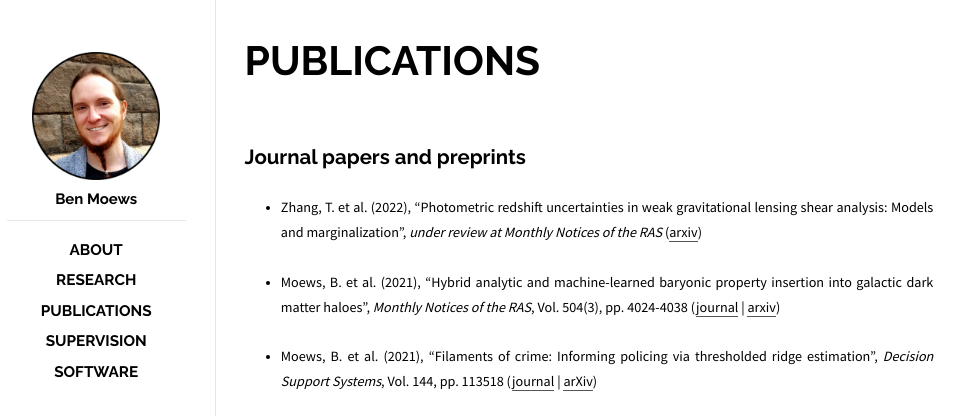
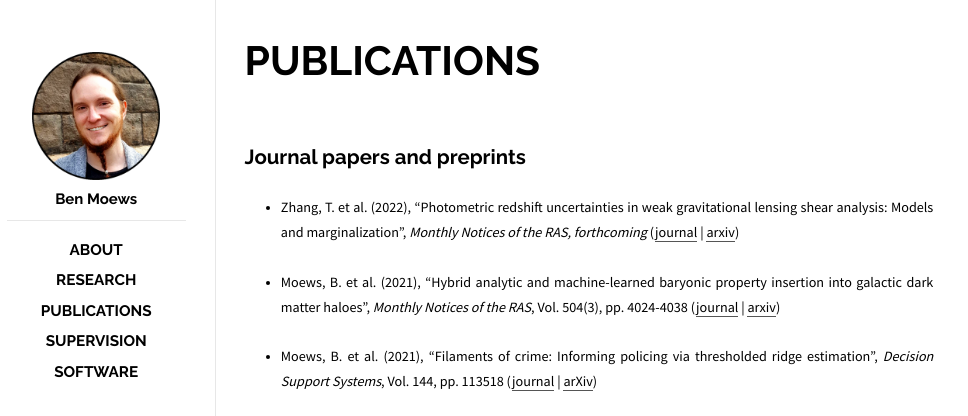
Before and after one commit to moews/moews.github.io, a Jekyll site: the page built from _posts/2017-03-25-publications.md, in a window 1280 px wide. Shown: the top 416 px of the page, without its empty margins (143-1111 px from the left). Built offline with Jekyll 4.4.1, drawn with Linux system fonts in a browser that asks for light colours.

Commit message:
Update 2017-03-25-publications.md

```diff
--- a/_posts/2017-03-25-publications.md
+++ b/_posts/2017-03-25-publications.md
@@ -18,7 +18,7 @@ categories: posts
 * <small>Moews, B. (2022), "Fundamental islands of success", _under review at XXX_ ([arxiv]())</small>
 -->
 
-* <small>Zhang, T. et al. (2022), "Photometric redshift uncertainties in weak gravitational lensing shear analysis: Models and marginalization", _under review at Monthly Notices of the RAS_ ([arxiv](https://arxiv.org/abs/2206.10169))</small>
+* <small>Zhang, T. et al. (2022), "Photometric redshift uncertainties in weak gravitational lensing shear analysis: Models and marginalization", _Monthly Notices of the RAS, forthcoming_ ([journal](https://doi.org/10.1093/mnras/stac3090) | [arxiv](https://arxiv.org/abs/2206.10169))</small>
 
 * <small>Moews, B. et al. (2021), "Hybrid analytic and machine-learned baryonic property insertion into galactic dark matter haloes", _Monthly Notices of the RAS_, Vol. 504(3), pp. 4024-4038 ([journal](https://doi.org/10.1093/mnras/stab1120) | [arxiv](https://arxiv.org/abs/2012.05820))</small>
 
```
